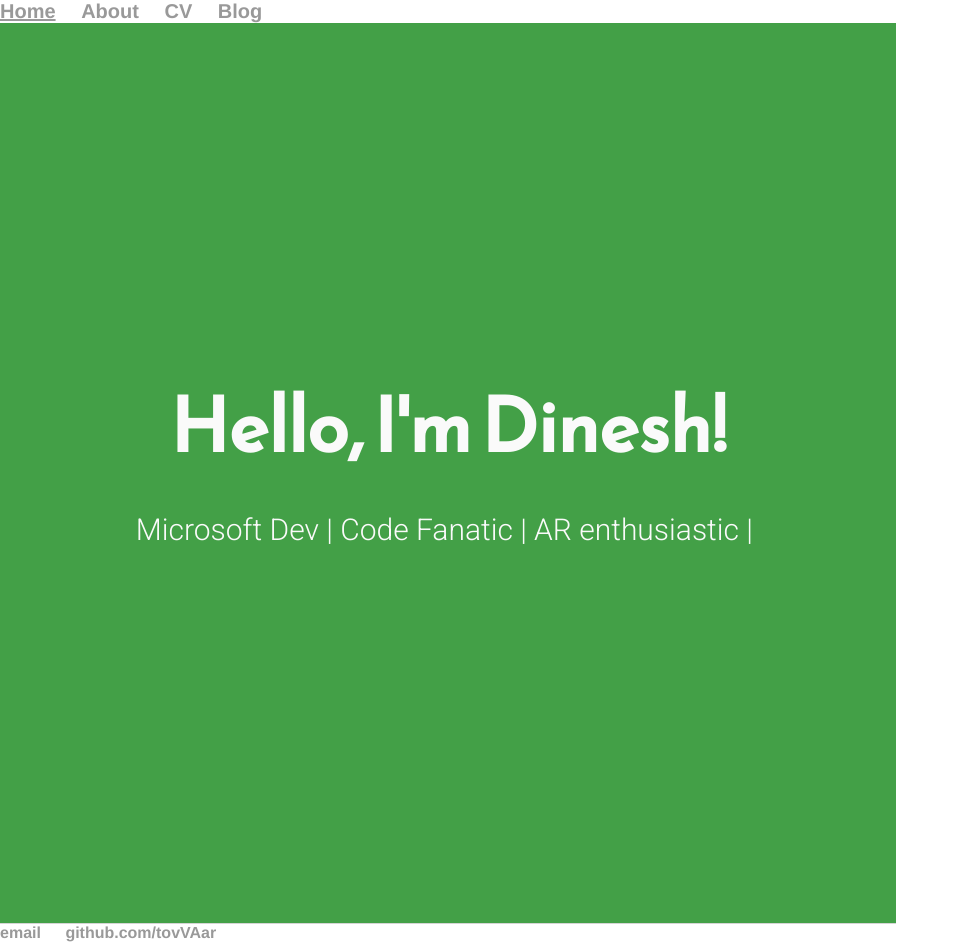
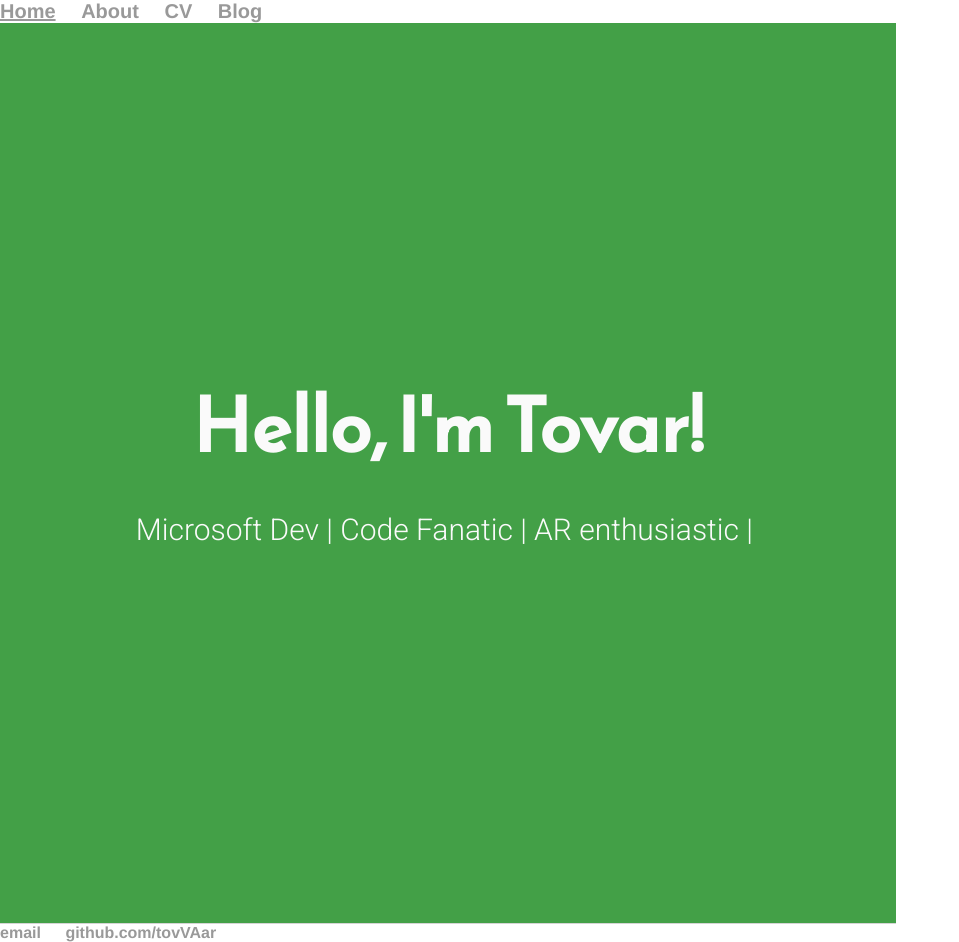
Before and after one commit to tovVAar/tovVAar.github.io, a Jekyll site: the page built from index.html, in a window 1280 px wide. Shown: the whole page, without its empty margins (0-959 px from the left). Built offline with Jekyll 4.4.1, drawn with Linux system fonts in a browser that asks for light colours; nearby versions of some CDN libraries.

Commit message:
fixed stealed code

```diff
--- a/index.html
+++ b/index.html
@@ -4,6 +4,6 @@ title: Erick Tovar, developer and pizza maker
 ---
 
 	<main>
-		<div class="intro">Hello, I'm Dinesh!</div>
+		<div class="intro">Hello, I'm Tovar!</div>
 		<div class="tagline">Microsoft Dev | Code Fanatic | AR enthusiastic | <i class="fas fa-luchador"></i></div>
 	</main>
```
